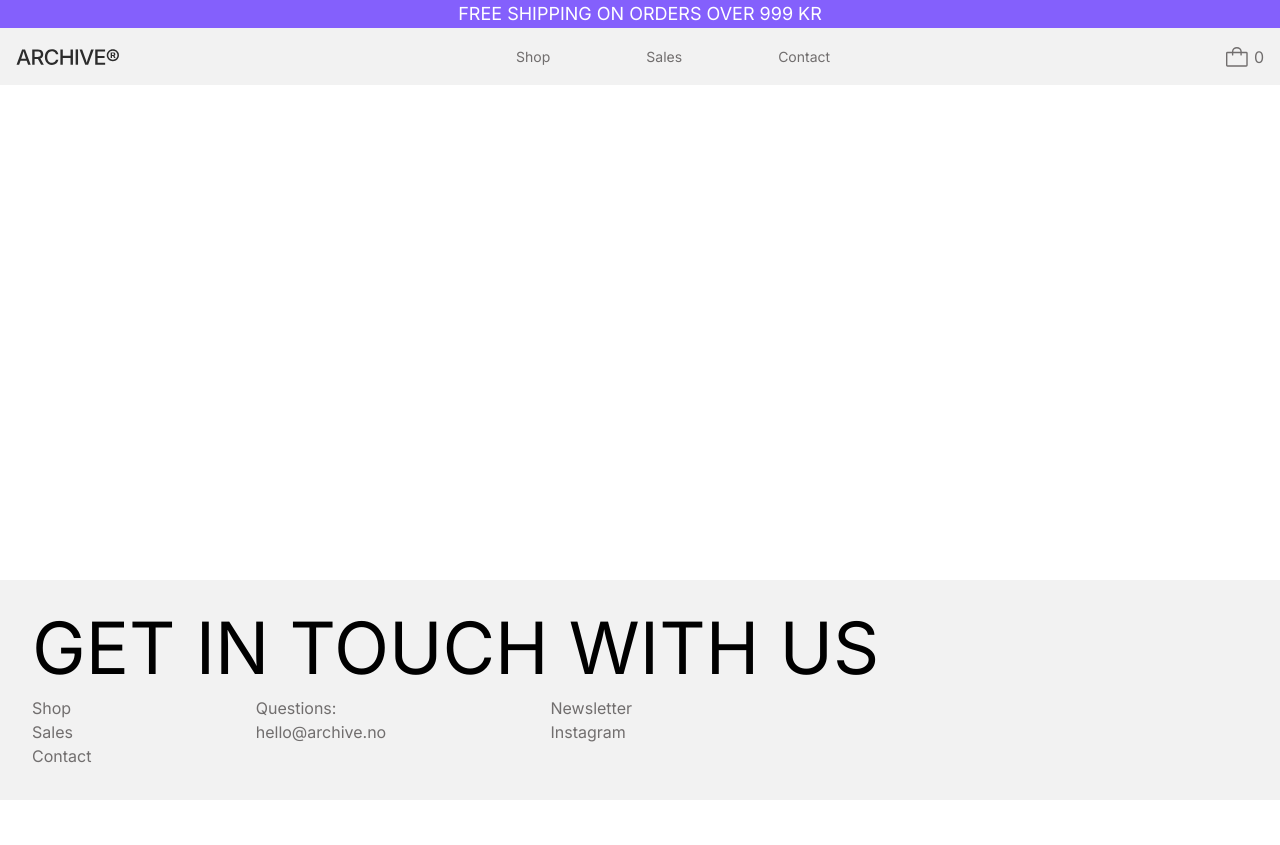
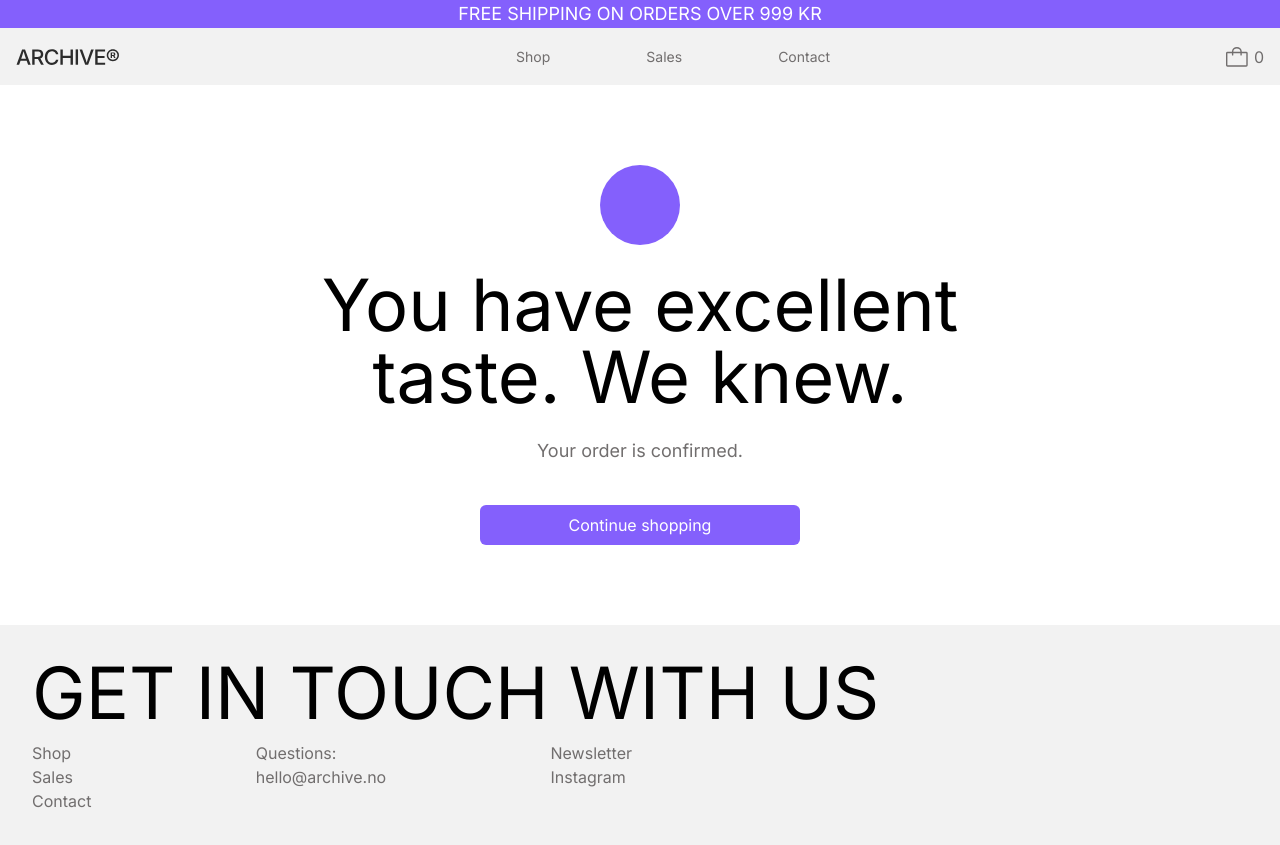
Before and after one commit to 8headswillroll8/archive, a React (Vite) app: page /checkout/success in a window 1280 px wide. Before the commit the page ends 800 px from the top, so only its background shows below. Built offline with nearby package versions, Linux system fonts and the light colour scheme.

Commit message:
feat: implement checkout success flow

```diff
--- a/src/App.tsx
+++ b/src/App.tsx
@@ -3,8 +3,7 @@ import Home from "./pages/Home";
 import Contact from "./pages/Contact";
 import Products from "./pages/Products";
 import Sales from "./pages/Sales";
-import Checkout from "./pages/checkout/Checkout";
-import CheckoutSuccess from "./pages/checkout/CheckoutSuccess";
+import CheckoutSuccess from "./pages/CheckoutSuccess";
 import Product from "./pages/Product";
 import Cart from "./pages/Cart";
 import Header from "./components/Header";
@@ -22,7 +21,6 @@ function App() {
           <Route path="/products/:id" element={<Product />} />
           <Route path="/sales" element={<Sales />} />
           <Route path="/contact" element={<Contact />} />
-          <Route path="/checkout" element={<Checkout />} />
           <Route path="/checkout/success" element={<CheckoutSuccess />} />
           <Route path="/cart" element={<Cart />} />
         </Routes>
--- /dev/null
+++ b/src/pages/CheckoutSuccess.tsx
@@ -0,0 +1,25 @@
+import { useNavigate } from "react-router-dom";
+import Button from "../components/Button";
+
+function CheckoutSuccess() {
+  const navigate = useNavigate();
+
+  return (
+    <section className="mx-auto flex w-full max-w-3xl flex-col items-center gap-6 px-4 py-20 text-center">
+      <div className="flex h-20 w-20 items-center justify-center rounded-full bg-brand-accent text-white"></div>
+
+      <h1>You have excellent taste. We knew.</h1>
+
+      <p className="text-lg text-brand-neutral-500">Your order is confirmed.</p>
+
+      <div className="mt-4 w-full max-w-xs">
+        <Button
+          name="Continue shopping"
+          onClick={() => navigate("/products")}
+        />
+      </div>
+    </section>
+  );
+}
+
+export default CheckoutSuccess;
--- a/src/pages/checkout/Checkout.tsx
+++ /dev/null
@@ -1,5 +0,0 @@
-function Checkout() {
-  return null;
-}
-
-export default Checkout;
--- a/src/pages/checkout/CheckoutSuccess.tsx
+++ /dev/null
@@ -1,5 +0,0 @@
-function CheckoutSuccess() {
-  return null;
-}
-
-export default CheckoutSuccess;
```
